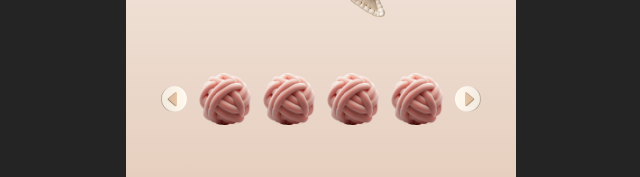
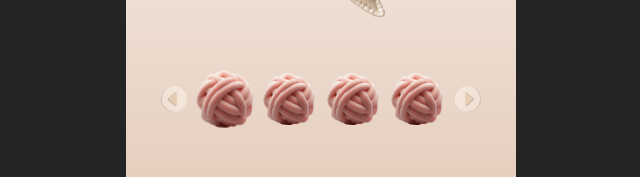
Before and after one commit to knit2025/KNIT-FE, a React (Vite) app: page /Home in a window 1280 px wide. Shown: the part 383-560 px from the top of the page, without its empty margins (319-959 px from the left). Built offline with nearby package versions, Linux system fonts and the light colour scheme.

Commit message:
아이템 전환 로직 및 캐러셀(슬라이드) 기능 구현

```diff
--- a/src/components/Home/Item.tsx
+++ b/src/components/Home/Item.tsx
@@ -1,24 +1,49 @@
 import React from "react";
 import knitImg from "../../assets/knit-ball.png";
-// import item1 from '../../assets/item1.png'
-// import item2 from '../../assets/item2.png'
-// import item3 from '../../assets/item3.png'
-// import item4 from '../../assets/item4.png'
-// import item5 from '../../assets/item5.png'
-// import item6 from '../../assets/item6.png'
-// import item7 from '../../assets/item7.png'
-// import item8 from '../../assets/item8.png'
-// import item9 from '../../assets/item9.png'
-// import item10 from '../../assets/item10.png'
+import item1 from "../../assets/item1.png";
+import item2 from "../../assets/item2.png";
+import item3 from "../../assets/item3.png";
+import item4 from "../../assets/item4.png";
+import item5 from "../../assets/item5.png";
+import item6 from "../../assets/item6.png";
+import item7 from "../../assets/item7.png";
+import item8 from "../../assets/item8.png";
+import item9 from "../../assets/item9.png";
+import item10 from "../../assets/item10.png";
 
-const Item: React.FC = () => {
+type ItemProps = {
+  id: number;
+  name: string;
+  isCompleted: boolean;
+  isActive?: boolean;
+};
+
+const itemImages = [
+  item1,
+  item2,
+  item3,
+  item4,
+  item5,
+  item6,
+  item7,
+  item8,
+  item9,
+  item10,
+];
+
+const Item: React.FC<ItemProps> = ({ id, name, isCompleted, isActive }) => {
+  const index = Math.max(0, Math.min(id - 1, itemImages.length - 1));
+  const displayImg = isCompleted ? itemImages[index] : knitImg;
   return (
-    <div>
-      <img className="w-13 h-13" src={knitImg}></img>
-      {/* <div className="flex flex-col">
-        <img></img>
-        <p className="text-[#3A290D] text-[0.625rem] font-gabia">{itemName}</p>
-    </div> */}
+    <div
+      className={`flex flex-col items-center transition-transform ${
+        isActive ? "scale-110" : "scale-100"
+      }`}
+    >
+      <img className="w-13 h-13" src={displayImg} alt={name} />{" "}
+      {isCompleted && (
+        <p className="mt-1 text-[#3A290D] text-[0.625rem] font-gabia">{name}</p>
+      )}
     </div>
   );
 };
--- a/src/components/Home/ItemCarousel.tsx
+++ b/src/components/Home/ItemCarousel.tsx
@@ -3,20 +3,74 @@ import leftBtn from "../../assets/leftBtn.png";
 import rightBtn from "../../assets/rightBtn.png";
 import Item from "../../components/Home/Item";
 
-const KnitCarousel: React.FC = () => {
+type ItemData = {
+  id: number;
+  name: string;
+  currentPoint: number;
+  maxPoint: number;
+};
+
+type CarouselProps = {
+  items: ItemData[];
+  currentItemIndex: number;
+};
+
+const ItemCarousel: React.FC<CarouselProps> = ({ items, currentItemIndex }) => {
+  const [startIndex, setStartIndex] = React.useState(0);
+  const lastStartIndex = items.length - 4;
+  const canGoLeft = startIndex > 0;
+
+  const visibleItems = items.slice(startIndex, startIndex + 4);
+
+  const allVisibleCompleted = visibleItems.every(
+    (item) => item.currentPoint >= item.maxPoint
+  );
+
+  const canGoRight = startIndex < lastStartIndex && allVisibleCompleted;
+
+  const handlePrev = () => {
+    if (canGoLeft) {
+      setStartIndex(startIndex - 1);
+    }
+  };
+
+  const handleNext = () => {
+    if (canGoRight) {
+      setStartIndex(startIndex + 1);
+    }
+  };
+
   return (
     <div className="flex gap-3">
-      <button>
+      <button
+        onClick={handlePrev}
+        disabled={!canGoLeft}
+        className={canGoLeft ? "" : "opacity-50"}
+      >
         <img
           className="w-[1.64806rem] h-[1.64806rem] cursor-pointer"
           src={leftBtn}
         ></img>
       </button>
-      <Item />
-      <Item />
-      <Item />
-      <Item />
-      <button>
+      {visibleItems.map((item, index) => {
+        const globalIndex = startIndex + index;
+        const isCompleted = item.currentPoint >= item.maxPoint;
+        const isActive = globalIndex === currentItemIndex;
+        return (
+          <Item
+            key={item.id}
+            id={item.id}
+            name={item.name}
+            isCompleted={isCompleted}
+            isActive={isActive}
+          />
+        );
+      })}
+      <button
+        onClick={handleNext}
+        disabled={!canGoRight}
+        className={canGoRight ? "" : "opacity-50"}
+      >
         <img
           className="w-[1.64806rem] h-[1.64806rem] cursor-pointer"
           src={rightBtn}
@@ -26,4 +80,4 @@ const KnitCarousel: React.FC = () => {
   );
 };
 
-export default KnitCarousel;
+export default ItemCarousel;
```
